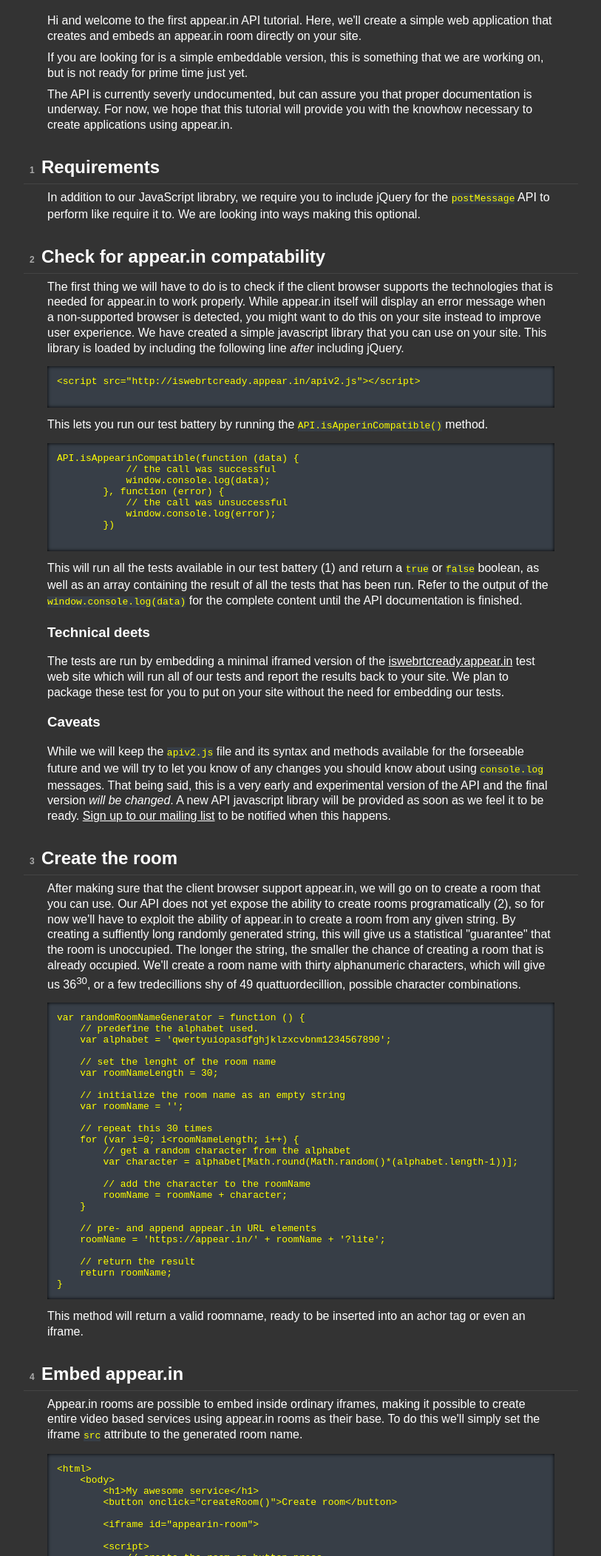
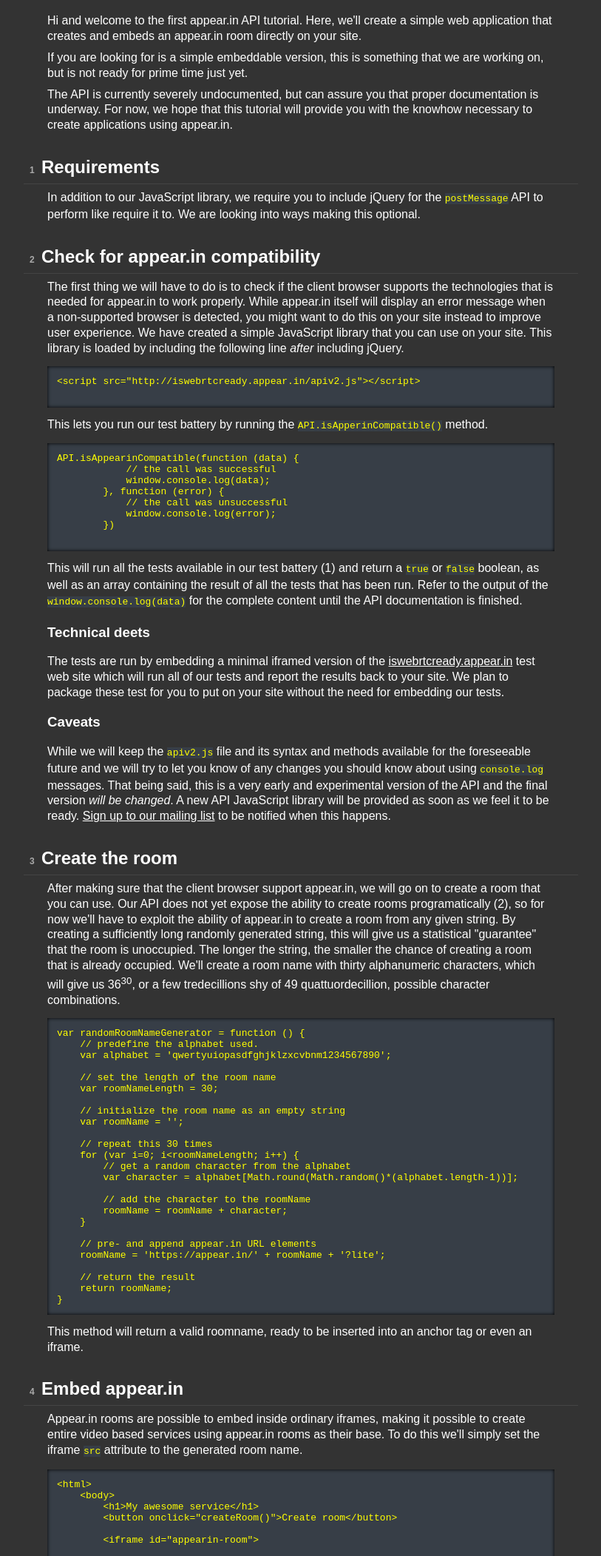
Before and after one commit to appearin/appearin.github.io, a plain HTML site: page tutorial.html in a window 1280 px wide. Shown: the part 110-2213 px from the top of the page at 74% size, without its empty margins (233-1046 px from the left). Drawn offline with Linux system fonts and the light colour scheme.

Commit message:
fix a few typos

```diff
--- a/tutorial.html
+++ b/tutorial.html
@@ -25,7 +25,7 @@
 
             <p>If you are looking for is a simple embeddable version, this is something that we are working on, but is not ready for prime time just yet.</p>
 
-            <p>The API is currently severly undocumented, but can assure you that proper documentation is underway. For now, we hope that this tutorial will provide you with the knowhow necessary to create applications using appear.in.</p>
+            <p>The API is currently severely undocumented, but can assure you that proper documentation is underway. For now, we hope that this tutorial will provide you with the knowhow necessary to create applications using appear.in.</p>
         </section>
 
 
@@ -35,17 +35,17 @@
             </header>
 
             <section>
-                <p>In addition to our JavaScript librabry, we require you to include jQuery for the <code>postMessage</code> API to perform like require it to. We are looking into ways making this optional.</p>
+                <p>In addition to our JavaScript library, we require you to include jQuery for the <code>postMessage</code> API to perform like require it to. We are looking into ways making this optional.</p>
             </section>
 
         </article>
 
         <article>
             <header class="sticky">
-                <h2 id="checkforappearincompatibility">Check for appear.in compatability</h2>
+                <h2 id="checkforappearincompatibility">Check for appear.in compatibility</h2>
             </header>
             <section>
-                <p>The first thing we will have to do is to check if the client browser supports the technologies that is needed for appear.in to work properly. While appear.in itself will display an error message when a non-supported browser is detected, you might want to do this on your site instead to improve user experience. We have created a simple javascript library that you can use on your site. This library is loaded by including the following line <em>after</em> including jQuery.</p>
+                <p>The first thing we will have to do is to check if the client browser supports the technologies that is needed for appear.in to work properly. While appear.in itself will display an error message when a non-supported browser is detected, you might want to do this on your site instead to improve user experience. We have created a simple JavaScript library that you can use on your site. This library is loaded by including the following line <em>after</em> including jQuery.</p>
 
         <pre><code>&lt;script src="http://iswebrtcready.appear.in/apiv2.js"&gt;&lt;/script&gt;
         </code></pre>
@@ -69,7 +69,7 @@
 
                 <h3 id="caveats">Caveats</h3>
 
-                <p>While we will keep the <code>apiv2.js</code> file and its syntax and methods available for the forseeable future and we will try to let you know of any changes you should know about using <code>console.log</code> messages. That being said, this is a very early and experimental version of the API and the final version <em>will be changed</em>. A new API javascript library will be provided as soon as we feel it to be ready. <a href="http://eepurl.com/J-_Qr">Sign up to our mailing list</a> to be notified when this happens.</p>
+                <p>While we will keep the <code>apiv2.js</code> file and its syntax and methods available for the foreseeable future and we will try to let you know of any changes you should know about using <code>console.log</code> messages. That being said, this is a very early and experimental version of the API and the final version <em>will be changed</em>. A new API JavaScript library will be provided as soon as we feel it to be ready. <a href="http://eepurl.com/J-_Qr">Sign up to our mailing list</a> to be notified when this happens.</p>
 
             </section>
         </article>
@@ -81,13 +81,13 @@
 
             <section>
 
-                <p>After making sure that the client browser support appear.in, we will go on to create a room that you can use. Our API does not yet expose the ability to create rooms programatically (2), so for now we'll have to exploit the ability of appear.in to create a room from any given string. By creating a suffiently long randomly generated string, this will give us a statistical "guarantee" that the room is unoccupied. The longer the string, the smaller the chance of creating a room that is already occupied. We'll create a room name with thirty alphanumeric characters, which will give us 36<sup>30</sup>, or a few tredecillions shy of 49 quattuordecillion, possible character combinations.</p>
+                <p>After making sure that the client browser support appear.in, we will go on to create a room that you can use. Our API does not yet expose the ability to create rooms programatically (2), so for now we'll have to exploit the ability of appear.in to create a room from any given string. By creating a sufficiently long randomly generated string, this will give us a statistical "guarantee" that the room is unoccupied. The longer the string, the smaller the chance of creating a room that is already occupied. We'll create a room name with thirty alphanumeric characters, which will give us 36<sup>30</sup>, or a few tredecillions shy of 49 quattuordecillion, possible character combinations.</p>
 
 <pre><code>var randomRoomNameGenerator = function () {
     // predefine the alphabet used.
     var alphabet = 'qwertyuiopasdfghjklzxcvbnm1234567890';
 
-    // set the lenght of the room name
+    // set the length of the room name
     var roomNameLength = 30;
 
     // initialize the room name as an empty string
@@ -110,7 +110,7 @@
 }
 </code></pre>
 
-        <p>This method will return a valid roomname, ready to be inserted into an achor tag or even an iframe.</p>
+        <p>This method will return a valid roomname, ready to be inserted into an anchor tag or even an iframe.</p>
         </section>
         </article>
 
@@ -180,7 +180,7 @@
                         // predefine the alphabet used.
                         var alphabet = 'qwertyuiopasdfghjklzxcvbnm1234567890';
 
-                        // set the lenght of the room name
+                        // set the length of the room name
                         var roomNameLength = 30;
 
                         // initialize the room name as an empty string
```
